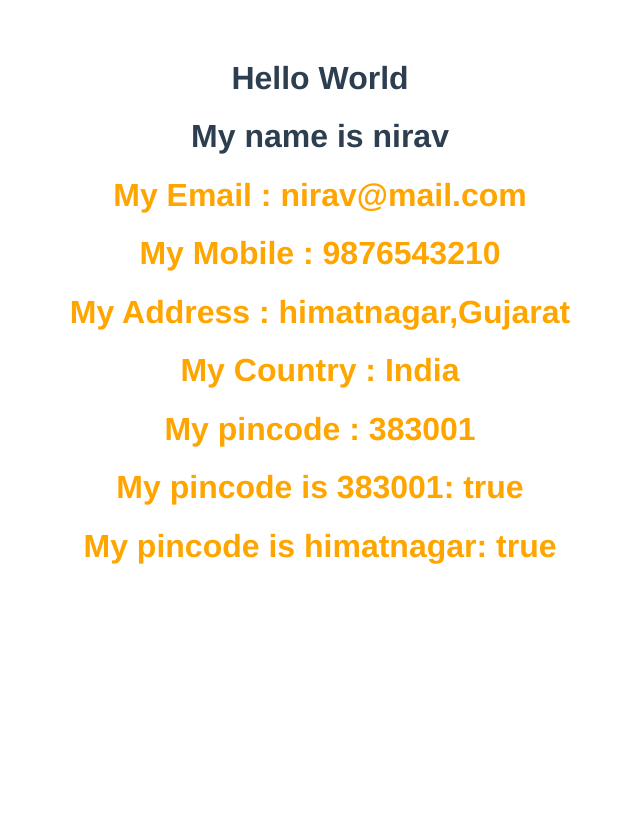
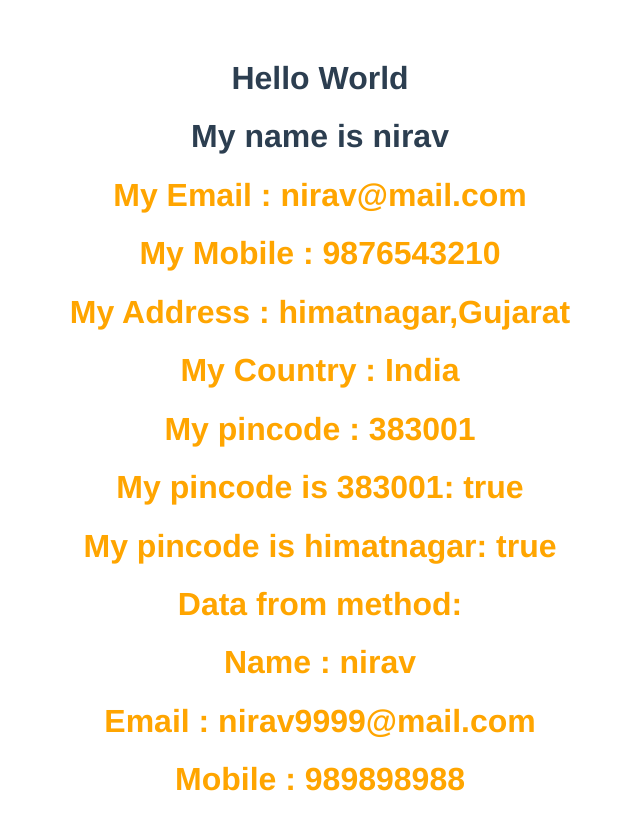
Before and after one commit to niravbhoi/vue-step-by-step, a Vue app: page / in a window 1280 px wide. Shown: the whole page, without its empty margins (320-960 px from the left). Built offline with nearby package versions, Linux system fonts and the light colour scheme.

Commit message:
data using methods

```diff
--- a/src/components/HomeComp.vue
+++ b/src/components/HomeComp.vue
@@ -6,6 +6,11 @@
     <h1>My pincode : {{ pincode = 383001 }}</h1>
     <h1>My pincode is 383001: {{ pincode == 383001 }}</h1>
     <h1>My pincode is himatnagar: {{ city == 'himatnagar' }}</h1>
+
+    <h1>Data from method:</h1>
+    <h1>Name : {{ getName() }}</h1>
+    <h1>Email : {{ getData().email }}</h1>
+    <h1>Mobile : {{ getData().mobile }}</h1>
 </template>
 <script>
 export default {
@@ -22,6 +27,17 @@ export default {
                 return country
             }
         }
+    },
+    methods:{
+        getName(){
+            return "nirav";
+        },
+        getData(){
+            return {
+                email : "nirav9999@mail.com",
+                mobile : "989898988"
+            }
+        }
     }
 }
 </script>
```
